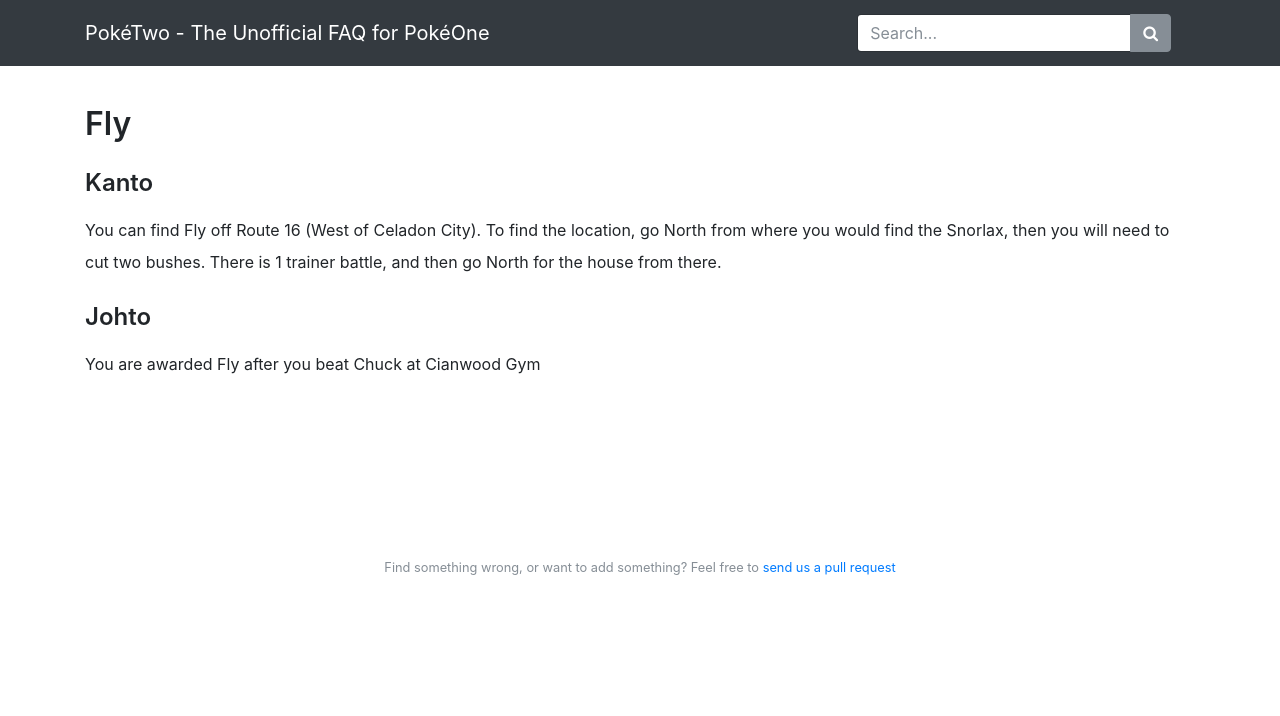
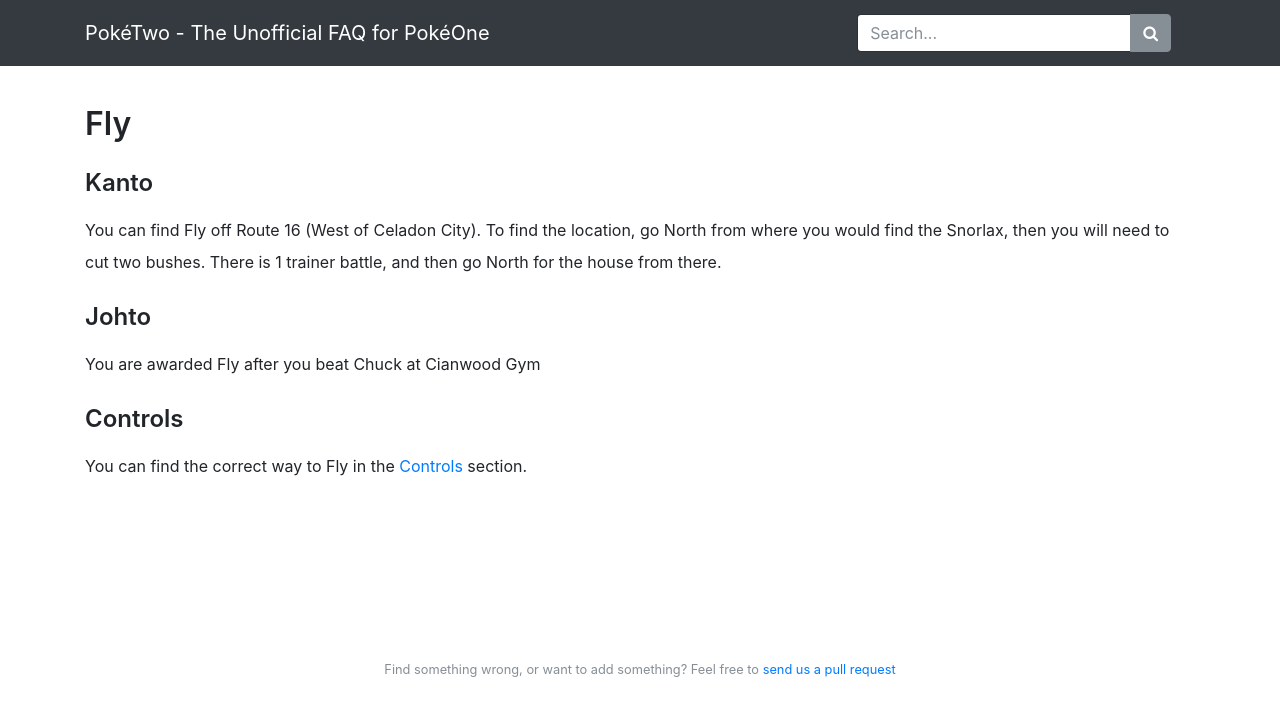
Before and after one commit to X3I/poketwo.com, a Jekyll site: the page built from _pages/moves/fly.md, in a window 1280 px wide. Shown: the top 716 px of the page. Built offline with Jekyll 4.4.1, drawn with Linux system fonts in a browser that asks for light colours; nearby versions of some CDN libraries; our own code applies the rules of GitHub Pages for plain Markdown files.

Commit message:
adding fly controls to the move page

```diff
--- a/_pages/moves/fly.md
+++ b/_pages/moves/fly.md
@@ -18,3 +18,7 @@
 ## Johto
 
 You are awarded Fly after you beat Chuck at Cianwood Gym
+
+## Controls
+
+You can find the correct way to Fly in the [Controls](/game/controls) section.
```
